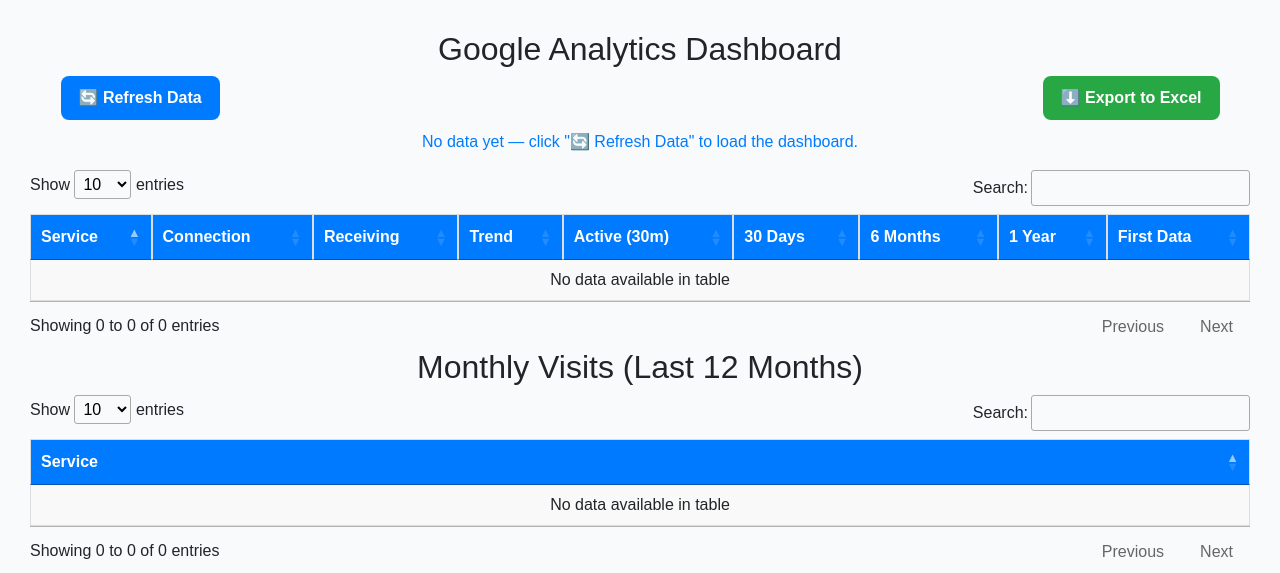
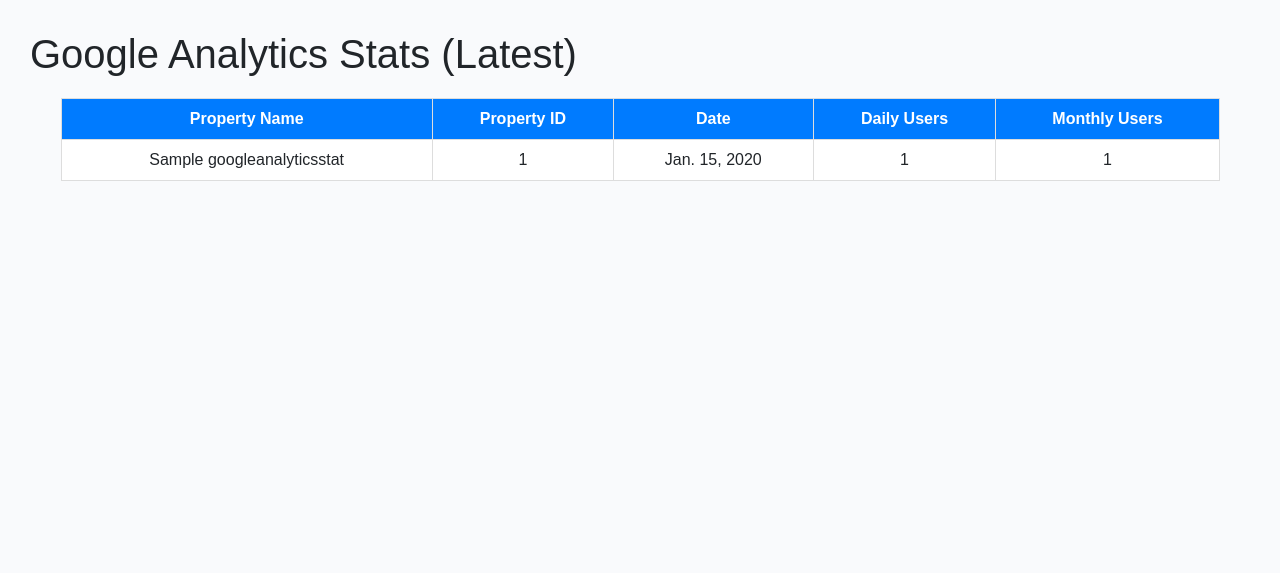
Before and after one commit to UoEMainLibrary/LDDT_Sites_and_Systems_Tracking, a Django app: a page that uses lddt_app/templates/ga4_reports.html in a window 1280 px wide. Shown: the top 573 px of the page. Run offline with Django 3.2, Linux system fonts and the light colour scheme; tables that the repository leaves empty hold one stand-in row (values such as "Sample post"); parts of the project's set-up code (start-up, migrations or seed data) failed here and were passed over; some libraries are stand-ins or nearby versions.

Commit message:
all wrking. stats on template

```diff
--- a/lddt_app/templates/ga4_reports.html
+++ b/lddt_app/templates/ga4_reports.html
@@ -27,77 +27,34 @@
 </head>
 <body>
 
-<h2>Google Analytics Dashboard</h2>
+<h1>Google Analytics Stats (Latest)</h1>
 
-<div class="button-bar">
-    <button class="btn btn-refresh" id="refreshBtn">🔄 Refresh Data</button>
-    <button id="exportExcelBtn" class="btn btn-export">⬇️ Export to Excel</button>
-</div>
-
-<p class="status" id="status">
-    {% if last_updated %}
-        Last updated: {{ last_updated }}
-    {% else %}
-        No data yet — click "🔄 Refresh Data" to load the dashboard.
-    {% endif %}
-</p>
-
-<table id="mainTable" class="display">
+<table>
   <thead>
     <tr>
-            <th>Service</th>
-            <th>Connection</th>
-            <th>Receiving</th>
-            <th>Trend</th>
-            <th>Active (30m)</th>
-            <th>30 Days</th>
-            <th>6 Months</th>
-            <th>1 Year</th>
-            <th>First Data</th>
+      <th>Property Name</th>
+      <th>Property ID</th>
+      <th>Date</th>
+      <th>Daily Users</th>
+      <th>Monthly Users</th>
     </tr>
   </thead>
   <tbody>
-        {% for r in dashboard_data %}
+    {% for prop in properties %}
     <tr>
-            <td>{{ r.property_name }}</td>
-            <td>{{ r.connection_status }}</td>
-            <td>{{ r.receiving_status }}</td>
-            <td>{{ r.trend }}</td>
-            <td>{{ r.active_30min }}</td>
-            <td>{{ r.visits_30days }}</td>
-            <td>{{ r.visits_6months }}</td>
-            <td>{{ r.visits_year }}</td>
-            <td>{{ r.first_recorded_date }}</td>
+      <td>{{ prop.property_name }}</td>
+      <td>{{ prop.property_id }}</td>
+      <td>{{ prop.date }}</td>
+      <td>{{ prop.daily_users }}</td>
+      <td>{{ prop.monthly_users }}</td>
+    </tr>
+    {% empty %}
+    <tr>
+      <td colspan="5">No stats found.</td>
     </tr>
     {% endfor %}
   </tbody>
 </table>
-
-<h2>Monthly Visits (Last 12 Months)</h2>
-<table id="monthlyTable" class="display">
-    <thead>
-        <tr id="monthHeader">
-            <th>Service</th>
-            {% for m in months_list %}
-                <th>{{ m }}</th>
-            {% endfor %}
-        </tr>
-    </thead>
-    <tbody>
-        {% for r in monthly_dashboard %}
-            <tr>
-                <td>{{ r.property_name }}</td>
-                {% for v in r.monthly_visits %}
-                    <td>{{ v }}</td>
-                {% endfor %}
-            </tr>
-        {% endfor %}
-    </tbody>
-</table>
-
-<div class="chart-container">
-    <canvas id="monthlyChart"></canvas>
-</div>
 
 <script>
 let chart = null;
--- a/lddt_app/views.py
+++ b/lddt_app/views.py
@@ -7,7 +7,7 @@ from .forms import *
 from .filters import WebsiteFilter, VmFilter, shortwebsiteFilter, shortvmFilter
 from .models import *
 from datetime import *
-
+from django.db.models import Max
 from openpyxl import Workbook
 from openpyxl.drawing.image import Image as XLImage
 from io import BytesIO
@@ -673,108 +673,16 @@ def _fetch_ga4_data():
 
 # === Main view ===
 def ga4_report(request):
-    CACHE_KEY = "ga4_cached_data"
-    CACHE_TIMEOUT = None  # ♾️ Keep data until refresh
+    # Get the latest date per property_id
+    latest_dates = GoogleAnalyticsStats.objects.values('property_id').annotate(latest_date=Max('date'))
 
-    # --- AJAX refresh ---
-    if request.headers.get("x-requested-with") == "XMLHttpRequest":
-        dashboard_data, monthly_dashboard, months_list = _fetch_ga4_data()
-        payload = {
-            "dashboard": dashboard_data,
-            "monthly": monthly_dashboard,
-            "months": months_list,
-            "last_updated": timezone.now().strftime("%Y-%m-%d %H:%M:%S"),
-        }
-        cache.set(CACHE_KEY, payload, CACHE_TIMEOUT)
-        logger.info("🧭 Refreshed GA4 data — %d rows", len(dashboard_data))
-        return JsonResponse(payload)
+    # For each property_id and latest_date, get the full stat record
+    latest_stats = []
+    for entry in latest_dates:
+        stat = GoogleAnalyticsStats.objects.get(property_id=entry['property_id'], date=entry['latest_date'])
+        latest_stats.append(stat)
 
-    # --- Excel export (with chart) ---
-    if request.GET.get("export") == "excel" or request.method == "POST":
-        logger.info("📤 Exporting GA4 Excel report...")
-
-        cached = cache.get(CACHE_KEY)
-        if cached:
-            dashboard_data = cached["dashboard"]
-            monthly_dashboard = cached["monthly"]
-            months_list = cached["months"]
-        else:
-            dashboard_data, monthly_dashboard, months_list = _fetch_ga4_data()
-
-        # Decode the chart image if provided
-        chart_image_data = None
-        if request.body:
-            try:
-                import json
-                body = json.loads(request.body.decode())
-                if body.get("chart_image"):
-                    chart_image_data = base64.b64decode(body["chart_image"].split(",")[1])
-                    logger.info("🖼️ Received chart image for export.")
-            except Exception as e:
-                logger.warning("Chart image decode failed: %s", e)
-
-        wb = Workbook()
-
-        # === Dashboard Sheet ===
-        ws1 = wb.active
-        ws1.title = "Dashboard"
-        ws1.append([
-            "Property Name", "Connection", "Receiving", "Trend",
-            "Active (30m)", "30 Days", "6 Months", "1 Year", "First Recorded Date"
-        ])
-        for row in dashboard_data:
-            ws1.append([
-                row["property_name"],
-                row["connection_status"],
-                row["receiving_status"],
-                row["trend"],
-                row["active_30min"],
-                row["visits_30days"],
-                row["visits_6months"],
-                row["visits_year"],
-                row["first_recorded_date"]
-            ])
-
-        # === Monthly Data Sheet ===
-        ws2 = wb.create_sheet("Monthly Visits")
-        header = ["Property Name"] + months_list
-        ws2.append(header)
-        for r in monthly_dashboard:
-            ws2.append([r["property_name"]] + r["monthly_visits"])
-
-        # === Chart Sheet (if available) ===
-        if chart_image_data:
-            ws3 = wb.create_sheet("Chart")
-            img_stream = BytesIO(chart_image_data)
-            img = XLImage(img_stream)
-            img.width = 900
-            img.height = 400
-            ws3.add_image(img, "A1")
-            ws3["A15"] = "GA4 Monthly Visits Chart"
-            logger.info("🖼️ Chart image embedded into Excel.")
-
-        # === Return file ===
-        response = HttpResponse(
-            content_type="application/vnd.openxmlformats-officedocument.spreadsheetml.sheet"
-        )
-        response["Content-Disposition"] = 'attachment; filename="GA4_Report.xlsx"'
-        wb.save(response)
-        logger.info("✅ Excel file generated and sent.")
-        return response
-
-    # --- Normal page load ---
-    cached = cache.get(CACHE_KEY)
-    if cached:
-        dashboard_data = cached.get("dashboard", [])
-        monthly_dashboard = cached.get("monthly", [])
-        months_list = cached.get("months", [])
-        last_updated = cached.get("last_updated")
-    else:
-        dashboard_data, monthly_dashboard, months_list, last_updated = [], [], [], None
-
-    return render(request, "ga4_reports.html", {
-        "dashboard_data": dashboard_data,
-        "monthly_dashboard": monthly_dashboard,
-        "months_list": months_list,
-        "last_updated": last_updated,
-    })
+    context = {
+        'properties': latest_stats
+    }
+    return render(request, 'ga4_reports.html', context)
```
Lines whose indentation alone changed are shown as unchanged.
